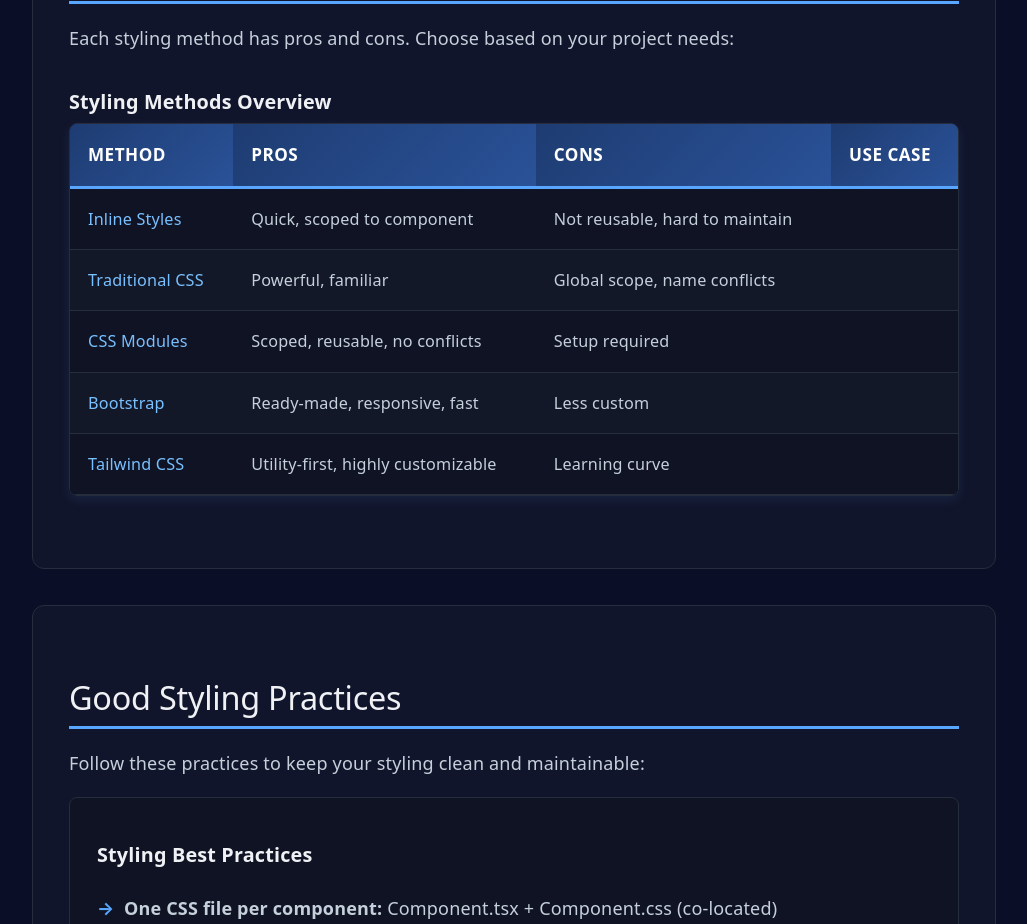
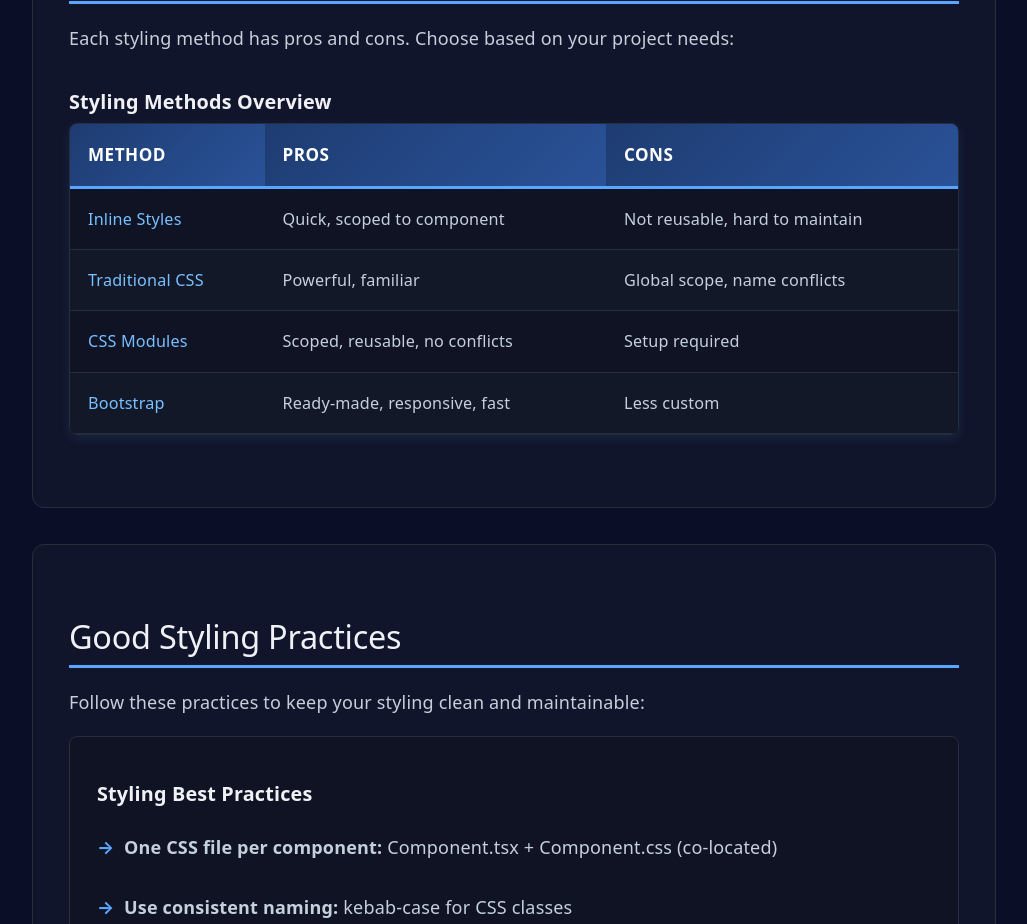
Before and after one commit to BrianEsquivel-hexaware/React-Basics, a React (Vite) app: page /section9 in a window 1280 px wide. Shown: the part 9160-10084 px from the top of the page, without its empty margins (126-1153 px from the left). Built offline with nearby package versions, Linux system fonts and the light colour scheme.

Commit message:
Added some UI/UX improvements

```diff
--- a/src/components/CounterExample/CounterExample.css
+++ b/src/components/CounterExample/CounterExample.css
@@ -84,7 +84,7 @@
 .btn-decrement:hover {
   transform: translateY(-2px);
   box-shadow: 0 4px 12px rgba(218, 54, 51, 0.5);
-  color: #c5d0db !important;
+  color: #ffffff !important;
 }
 
 .btn-decrement:active {
@@ -99,7 +99,7 @@
 .btn-reset:hover {
   transform: translateY(-2px);
   box-shadow: 0 4px 12px rgba(31, 110, 251, 0.5);
-  color: #c5d0db !important;
+  color: #ffffff !important;
 }
 
 .btn-reset:active {
--- a/src/components/header/Header.tsx
+++ b/src/components/header/Header.tsx
@@ -1,9 +1,14 @@
-import { useState } from 'react';
-import { Link } from 'react-router-dom';
+import { useState, useEffect } from 'react';
+import { Link, useLocation } from 'react-router-dom';
 import './Header.css';
 
 function Header() {
   const [expanded, setExpanded] = useState(false);
+  const location = useLocation();
+
+  useEffect(() => {
+    window.scrollTo(0, 0);
+  }, [location.pathname]);
 
   const menuItems = [
     { path: '/', label: 'Home' },
--- a/src/pages/section10/Section10.tsx
+++ b/src/pages/section10/Section10.tsx
@@ -13,11 +13,11 @@
   ];
 
   const performanceTipsData = [
-    { Technique: "React.memo()", Impact: "Prevents re-renders of unchanged props", Use: "Expensive components" },
-    { Technique: "useCallback()", Impact: "Memoizes function references", Use: "Functions passed as props" },
-    { Technique: "useMemo()", Impact: "Memoizes expensive calculations", Use: "Heavy computations" },
-    { Technique: "Code Splitting", Impact: "Loads code only when needed", Use: "Large apps" },
-    { Technique: "Lazy Loading", Impact: "Defers non-critical content", Use: "Images, heavy components" },
+    { Technique: "React.memo()", Impact: "Prevents re-renders of unchanged props", Usage: "Expensive components" },
+    { Technique: "useCallback()", Impact: "Memoizes function references", Usage: "Functions passed as props" },
+    { Technique: "useMemo()", Impact: "Memoizes expensive calculations", Usage: "Heavy computations" },
+    { Technique: "Code Splitting", Impact: "Loads code only when needed", Usage: "Large apps" },
+    { Technique: "Lazy Loading", Impact: "Defers non-critical content", Usage: "Images, heavy components" },
   ];
 
   const accessibilityData = [
@@ -257,7 +257,7 @@
         <h3>Performance Optimization Techniques</h3>
         <InfoTable
           title="React Performance Tools"
-          headers={["Technique", "Impact", "Use Case"]}
+          headers={["Technique", "Impact", "Usage"]}
           data={performanceTipsData}
         />
 
--- a/src/pages/section9/Section9.tsx
+++ b/src/pages/section9/Section9.tsx
@@ -4,11 +4,10 @@
 
 function Section9() {
   const stylingMethodsData = [
-    { Method: "Inline Styles", Pros: "Quick, scoped to component", Cons: "Not reusable, hard to maintain", Use: "Simple, temporary styles" },
-    { Method: "Traditional CSS", Pros: "Powerful, familiar", Cons: "Global scope, name conflicts", Use: "Main styling approach" },
-    { Method: "CSS Modules", Pros: "Scoped, reusable, no conflicts", Cons: "Setup required", Use: "Large projects" },
-    { Method: "Bootstrap", Pros: "Ready-made, responsive, fast", Cons: "Less custom", Use: "Rapid development" },
-    { Method: "Tailwind CSS", Pros: "Utility-first, highly customizable", Cons: "Learning curve", Use: "Modern projects" },
+    { Method: "Inline Styles", Pros: "Quick, scoped to component", Cons: "Not reusable, hard to maintain" },
+    { Method: "Traditional CSS", Pros: "Powerful, familiar", Cons: "Global scope, name conflicts" },
+    { Method: "CSS Modules", Pros: "Scoped, reusable, no conflicts", Cons: "Setup required" },
+    { Method: "Bootstrap", Pros: "Ready-made, responsive, fast", Cons: "Less custom" },
   ];
 
   const bootstrapClassesData = [
@@ -395,7 +394,7 @@
         </p>
         <InfoTable
           title="Styling Methods Overview"
-          headers={["Method", "Pros", "Cons", "Use Case"]}
+          headers={["Method", "Pros", "Cons"]}
           data={stylingMethodsData}
         />
       </section>
```
